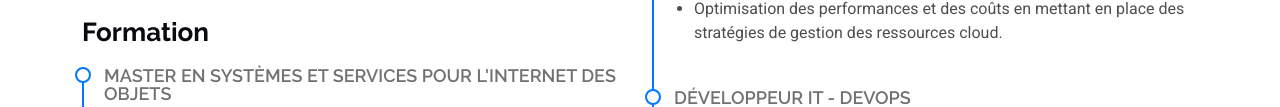
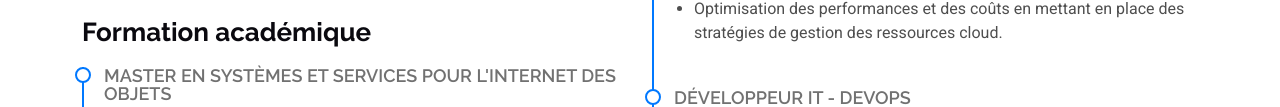
Before and after one commit to khalifaserraye/devfolio, a plain HTML site: page index.html in a window 1280 px wide. Shown: the part 2160-2267 px from the top of the page. Drawn offline with Linux system fonts and the light colour scheme; animation ran at ten frames a second.

Commit message:
add education section

```diff
--- a/index.html
+++ b/index.html
@@ -217,7 +217,7 @@
             </div><!-- End Resume Item -->
 
 
-            <h3 class="resume-title">Formation</h3>
+            <h3 class="resume-title">Formation académique</h3>
             <div class="resume-item">
               <h4>Master en Systèmes et Services pour l'Internet des Objets</h4>
               <h5>2023 – 2024</h5>
```
